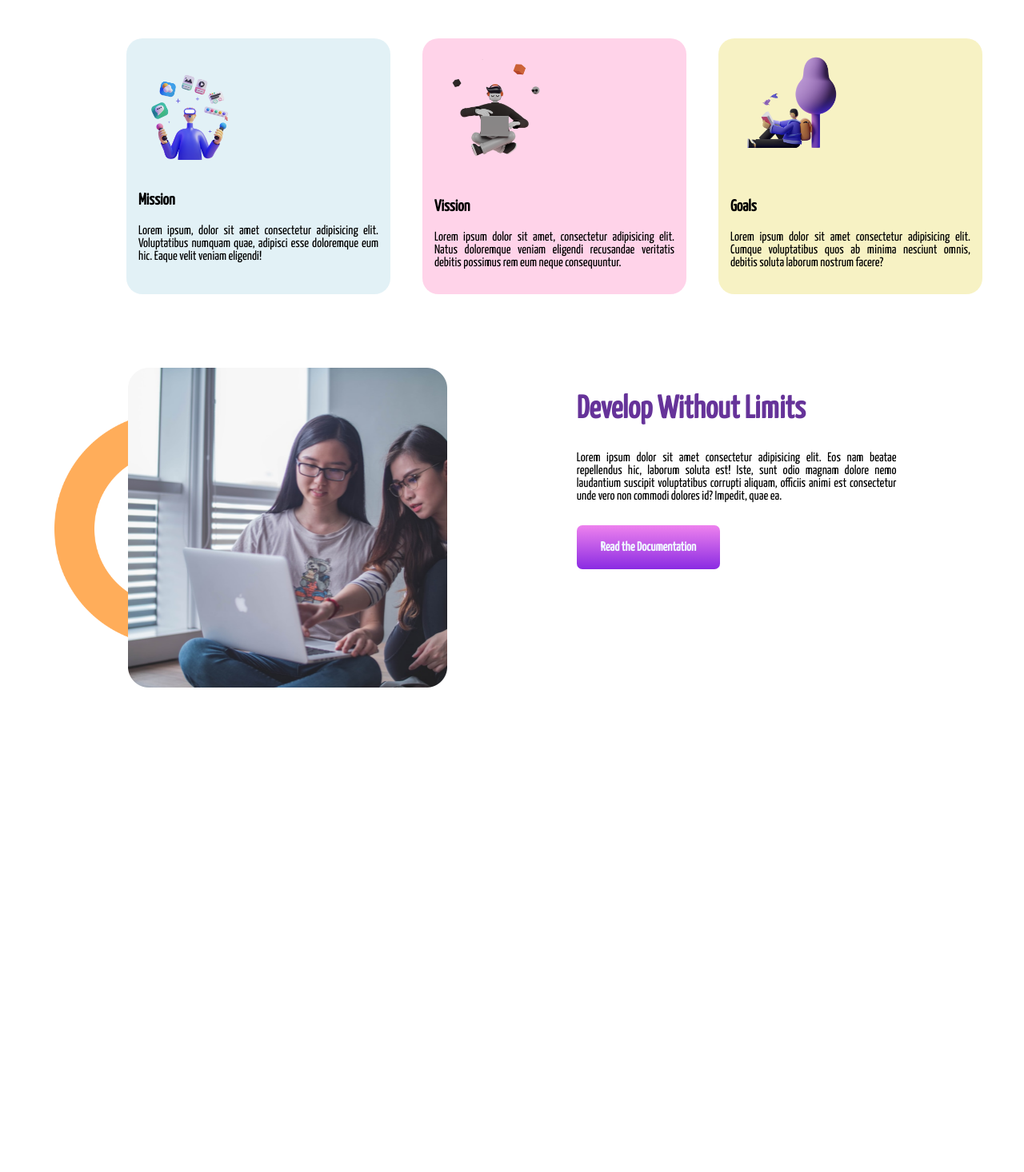
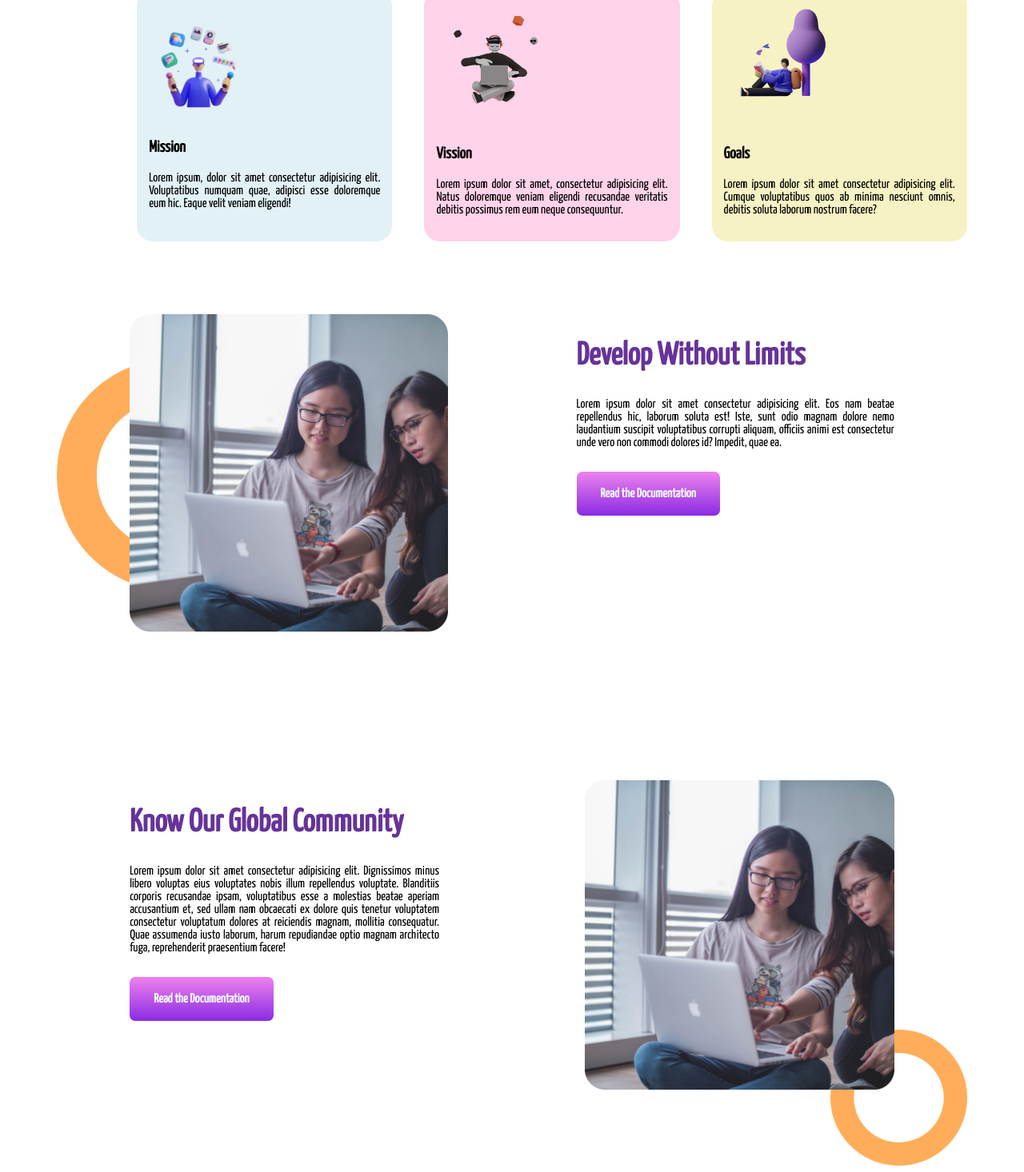
Before and after one commit to Asma27-s/mission-2023, a plain HTML site: page index.html in a window 1280 px wide. Shown: the part 724-2190 px from the top of the page at 80% size. Before the commit the page ends 1687 px from the top, so only its background shows below. Drawn offline with Linux system fonts and the light colour scheme.

Commit message:
added fourth section

```diff
--- a/index.html
+++ b/index.html
@@ -13,7 +13,7 @@
 </head>
 
 <body>
-    <section>
+    <section class="container">
         <div class="half-width">
             <div class="head">
                 <h1>Stay Focused on</h1>
@@ -33,7 +33,7 @@
     </section>
 
     <h1 class="second-heading">My Mission in <span>2023</span></h1>
-    <section>
+    <section class="container">
         <div class="mission">
             <img src="images/illustrators/illustrator-1.png" alt="">
             <h3>Mission</h3>
@@ -54,7 +54,7 @@
                 omnis, debitis soluta laborum nostrum facere?</p>
         </div>
     </section>
-    <section class="third-container">
+    <section class="container">
         <div id="middle-banner" class="half-width">
             <img src="images/pictures/coding.png" alt="">
         </div>
@@ -66,6 +66,20 @@
             <a class="link-button-2" href="">Read the Documentation</a>
         </div>
     </section>
+    <section class="container">
+        <div class="half-width">
+            <h2>Know Our Global Community</h2>
+            <p>Lorem ipsum dolor sit amet consectetur adipisicing elit. Dignissimos minus libero voluptas eius
+                voluptates nobis illum repellendus voluptate. Blanditiis corporis recusandae ipsam, voluptatibus esse a
+                molestias beatae aperiam accusantium et, sed ullam nam obcaecati ex dolore quis tenetur voluptatem
+                consectetur voluptatum dolores at reiciendis magnam, mollitia consequatur. Quae assumenda iusto laborum,
+                harum repudiandae optio magnam architecto fuga, reprehenderit praesentium facere!</p><br><br>
+            <a class="link-button-2" href="">Read the Documentation</a>
+        </div>
+        <div id="second-bg" class="half-width">
+            <img src="images/pictures/coding.png" alt="">
+        </div>
+    </section>
 </body>
 
 </html>
--- a/style.css
+++ b/style.css
@@ -19,8 +19,11 @@ h2 {
 
 }
 
-section {
+.container {
     display: flex;
+    padding-left: 5%;
+    padding-right: 5%;
+}
 }
 
 .head-color {
@@ -76,7 +79,7 @@ span {
     padding: 15px;
     border-radius: 20px;
     background-color: #add8e65b;
-    margin-left: 150px;
+    margin-left: 100px;
 }
 
 .vission img {
@@ -146,7 +149,10 @@ span {
 
 }
 
-.third-container {
-    padding-left: 60px;
-    padding-right: 60px;
+
+#second-bg {
+    background-image: url(images/shapes/shape-1.png);
+    background-repeat: no-repeat;
+    background-position: right bottom;
+    background-size: 30%;
 }
```
